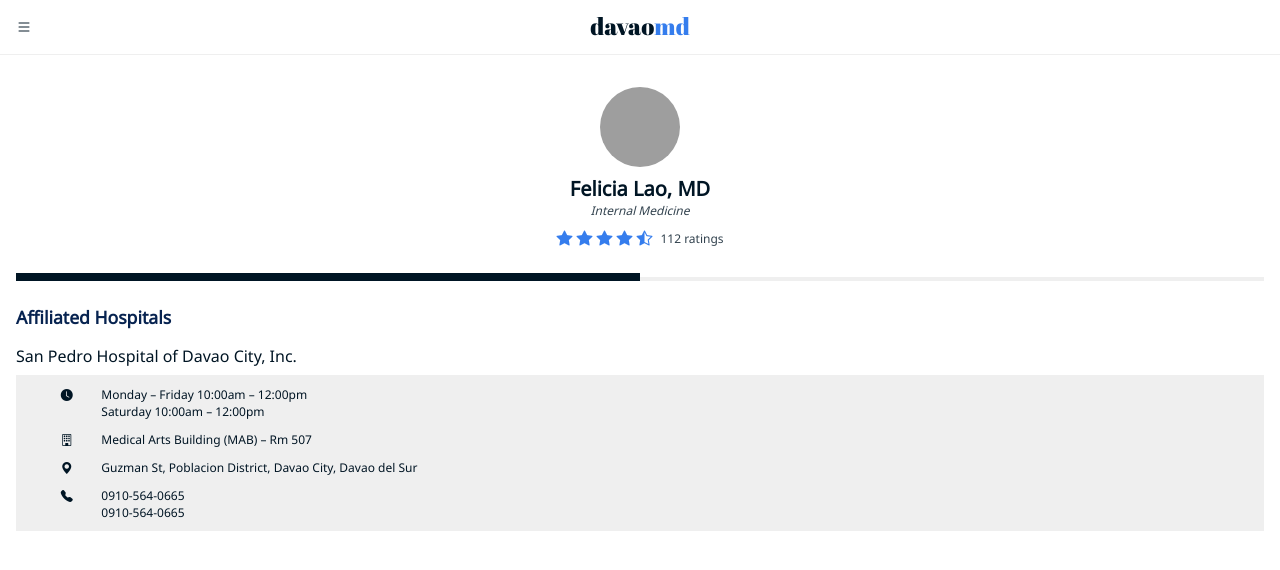
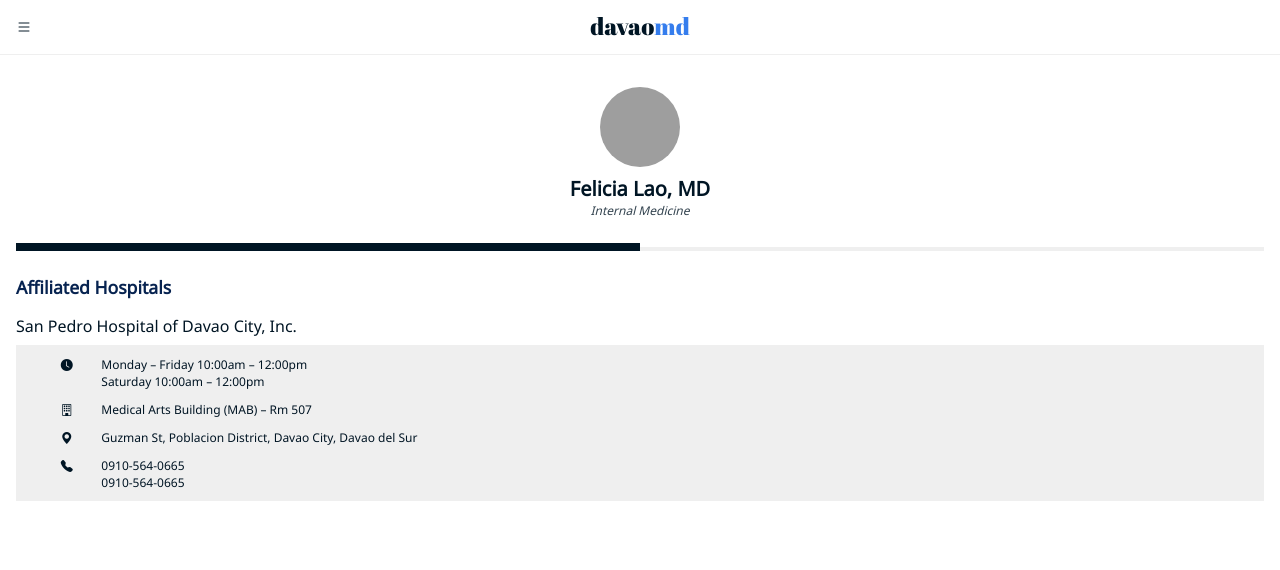
Before and after one commit to jlawcordova/graphql-demo-davaomd-app, an Angular app: page /doctor-profile in a window 1280 px wide. Shown: the top 570 px of the page. Built offline with nearby package versions, Linux system fonts and the light colour scheme; grey boxes are pictures that could not be loaded.

Commit message:
Set initial mock

```diff
--- a/src/app/core/models/doctor.model.ts
+++ b/src/app/core/models/doctor.model.ts
@@ -5,6 +5,6 @@ export interface Doctor {
     name: string;
     specialty: string;
     photo: string;
-    rating: Rating;
+    rating?: Rating;
     schedule: Schedule[];
 }
--- a/src/app/features/doctor-profile/doctor-profile-page/doctor-profile-page.component.html
+++ b/src/app/features/doctor-profile/doctor-profile-page/doctor-profile-page.component.html
@@ -1,12 +1,12 @@
 <article class="doctor-profile-page">
     <app-doctor-profile
-        [photo]="doctor.photo"
-        [name]="doctor.name"
-        [specialty]="doctor.specialty"
-        [rating]="doctor.rating"
+        [photo]="doctor?.photo"
+        [name]="doctor?.name"
+        [specialty]="doctor?.specialty"
+        [rating]="doctor?.rating"
     ></app-doctor-profile>
     <app-separator></app-separator>
     <app-affiliated-hospitals
-        [schedule]="doctor.schedule"
+        [schedule]="doctor?.schedule"
     ></app-affiliated-hospitals>
 </article>
--- a/src/app/features/doctor-profile/doctor-profile-page/doctor-profile-page.component.ts
+++ b/src/app/features/doctor-profile/doctor-profile-page/doctor-profile-page.component.ts
@@ -12,10 +12,6 @@ export class DoctorProfilePageComponent implements OnInit {
     name: "Felicia Lao, MD",
     specialty: "Internal Medicine",
     photo: "https://randomuser.me/api/portraits/women/51.jpg",
-    rating: {
-      rating: 4.5,
-      count: 112
-    },
     schedule: [
       {
         hospital: {
--- a/src/app/features/doctor-profile/doctor-profile/doctor-profile.component.html
+++ b/src/app/features/doctor-profile/doctor-profile/doctor-profile.component.html
@@ -6,5 +6,5 @@
     <p class="subheading">
         <span>{{specialty}}</span>
     </p>
-    <app-ratings [rating]="rating"></app-ratings>
+    <!-- <app-ratings [rating]="rating"></app-ratings> -->
 </section>
```
